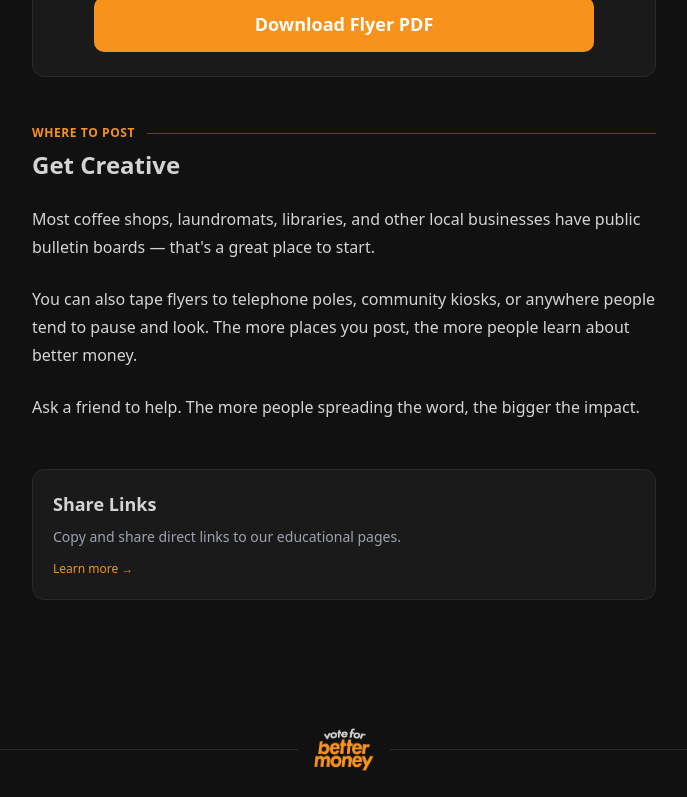
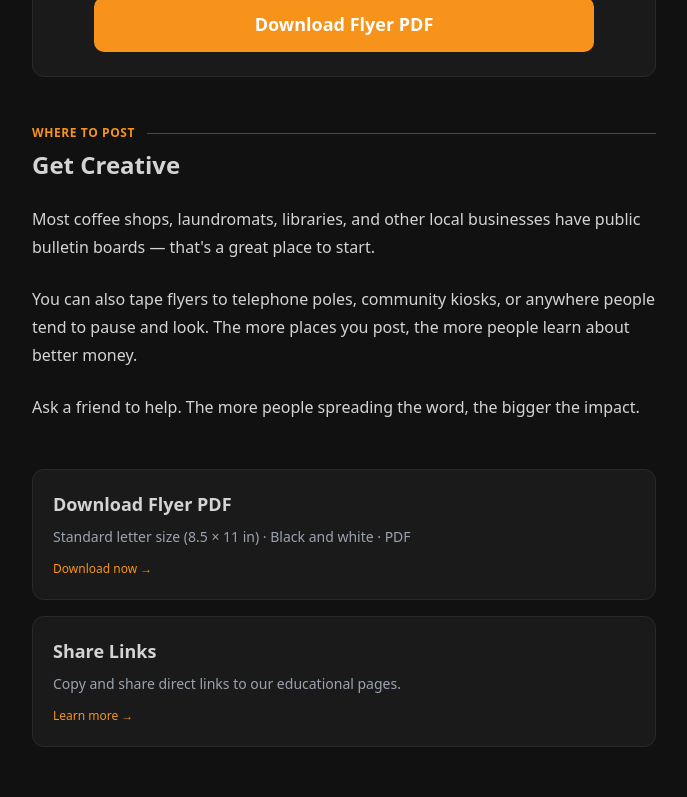
Before and after one commit to sovenor/vote-for-better-money, a Next.js app: page /flyers in a window 1280 px wide. Shown: the part 1378-2175 px from the top of the page, without its empty margins (296-983 px from the left). Built offline with nearby package versions, Linux system fonts and the light colour scheme; no server answers; a web font is replaced by a local one.

Commit message:
Add more links to download flyer PDF

```diff
--- a/app/flyers/page.tsx
+++ b/app/flyers/page.tsx
@@ -51,15 +51,15 @@ export default function FlyersPage() {
         </p>
 
         <div className="my-8 rounded-xl bg-card border border-card-border overflow-hidden">
-          <div className="p-4">
+          <a href="/files/flyer-v2.pdf" target="_blank" rel="noopener noreferrer" className="block p-4 no-underline">
             <Image
               src="/img/flyer-v2-preview.png"
-              alt="Vote For Better Money flyer preview"
+              alt="Vote For Better Money flyer preview — click to download PDF"
               width={600}
               height={776}
               className="w-full h-auto rounded-lg"
             />
-          </div>
+          </a>
           <div className="flex flex-col items-center text-center gap-4 p-6 pt-2">
             <p className="text-lg font-bold text-foreground m-0">
               Vote For Better Money Flyer
@@ -108,6 +108,22 @@ export default function FlyersPage() {
 
       {/* ── Related ────────────────────────────────── */}
       <div className="grid grid-cols-1 gap-4 mt-12">
+        <a
+          href="/files/flyer-v2.pdf"
+          target="_blank"
+          rel="noopener noreferrer"
+          className="block p-5 rounded-xl bg-card border border-card-border no-underline hover:border-accent/40 hover:bg-card/80 transition-all group"
+        >
+          <h3 className="text-lg font-bold text-foreground group-hover:text-accent transition-colors mb-2">
+            Download Flyer PDF
+          </h3>
+          <p className="text-sm text-muted leading-relaxed m-0">
+            Standard letter size (8.5 × 11 in) · Black and white · PDF
+          </p>
+          <span className="inline-block mt-3 text-xs font-medium text-accent group-hover:translate-x-1 transition-transform">
+            Download now →
+          </span>
+        </a>
         <TopicCard
           title="Share Links"
           description="Copy and share direct links to our educational pages."
```
